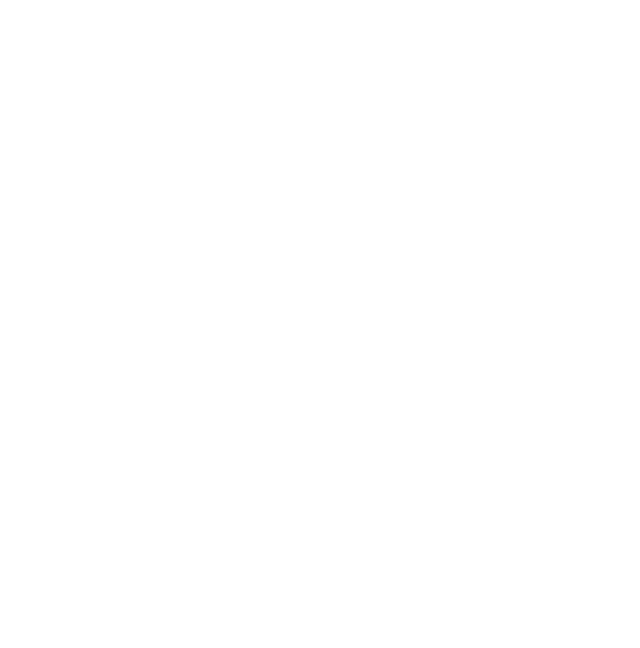
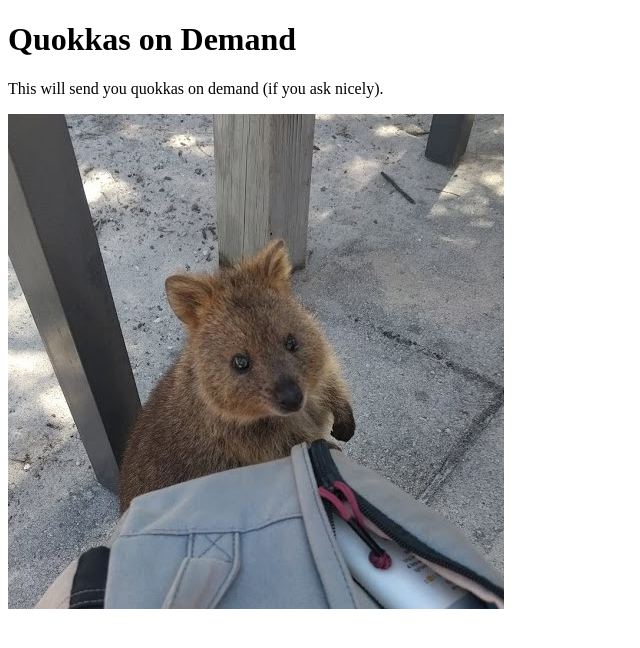
Before and after one commit to amykapernick/quokka-on-demand, a website: page index.html in a window 1280 px wide. Shown: the whole page, without its empty margins (0-640 px from the left). Drawn offline with Linux system fonts and the light colour scheme.

Commit message:
editing index page

```diff
--- a/express/server.js
+++ b/express/server.js
@@ -12,7 +12,9 @@
 
 router.get("/", (req, res) => {
   res.writeHead(200, { "Content-Type": "text/html" });
-  res.write("<h1>Quokka on Demand!</h1>");
+  // res.write("<h1>Quokkas on Demand!</h1>");
+  // res.write('<img src="/img/quokka.jpg" />');
+  res.sendFile("../index.html");
   res.end();
 });
 router.post("/", (req, res) => {
--- a/index.html
+++ b/index.html
@@ -4,3 +4,12 @@
   data="/.netlify/functions/server"
   style="width:100%;height:100%;"
 >
+</object>
+
+<html>
+  <body>
+    <h1>Quokkas on Demand</h1>
+    <p>This will send you quokkas on demand (if you ask nicely).</p>
+    <img src="/img/quokka.jpg" />
+  </body>
+</html>
```
